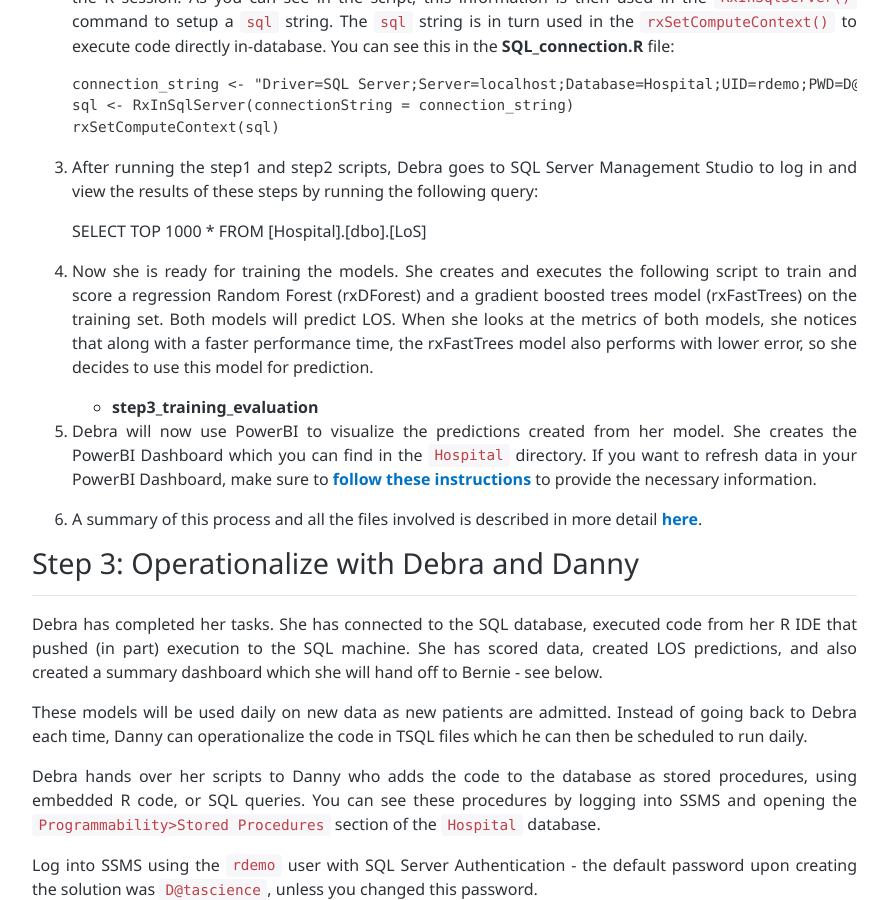
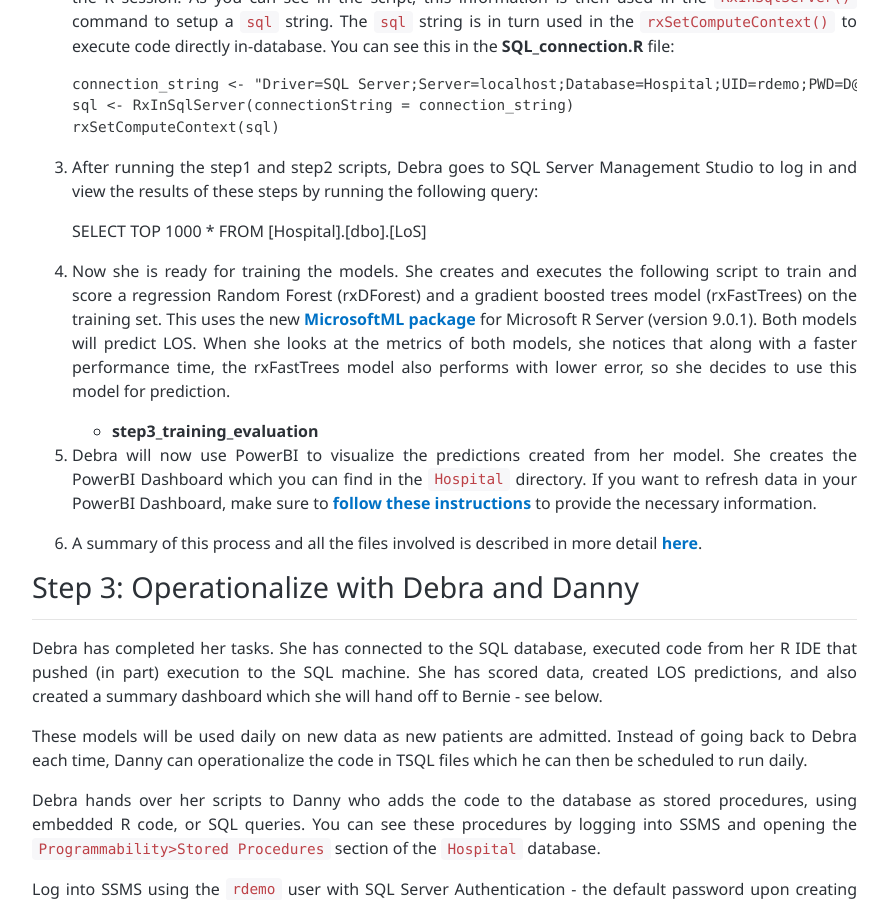
Before and after one commit to microsoft/r-server-hospital-length-of-stay, a Jekyll site: the page built from Typical_Workflow.md, in a window 1280 px wide and 900 px high, scrolled down 2058 px. Shown: the whole window, without its empty margins (53-941 px from the left). Built offline with Jekyll 4.4.1, drawn with Linux system fonts in a browser that asks for light colours.

Commit message:
add link to MicrosoftML

```diff
--- a/_includes/step2.md
+++ b/_includes/step2.md
@@ -33,7 +33,7 @@
 
         SELECT TOP 1000 *    FROM [Hospital].[dbo].[LoS]
 
-4.  Now she is ready for training the models.  She creates and executes the following script to train and score  a regression Random Forest (rxDForest) and a gradient boosted trees model (rxFastTrees) on the training set. Both models will  predict LOS.  When she looks at the metrics of both models, she notices that along with a faster performance time, the rxFastTrees model also performs with lower error, so she decides to use this model for prediction.
+4.  Now she is ready for training the models.  She creates and executes the following script to train and score  a regression Random Forest (rxDForest) and a gradient boosted trees model (rxFastTrees) on the training set. This uses the new [MicrosoftML package](https://msdn.microsoft.com/en-us/microsoft-r/microsoftml-introduction) for Microsoft R Server (version 9.0.1). Both models will  predict LOS.  When she looks at the metrics of both models, she notices that along with a faster performance time, the rxFastTrees model also performs with lower error, so she decides to use this model for prediction.
 
     *  **step3_training_evaluation**
 
```
